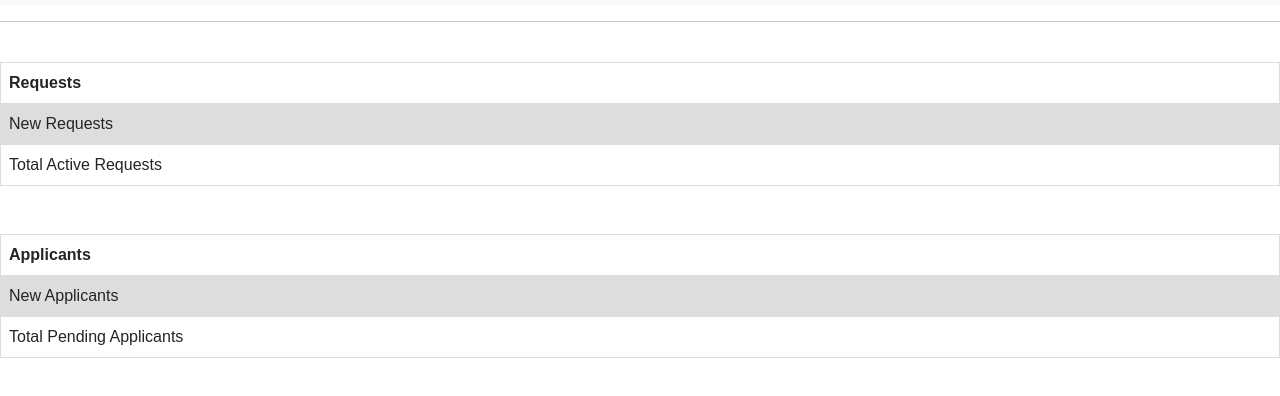
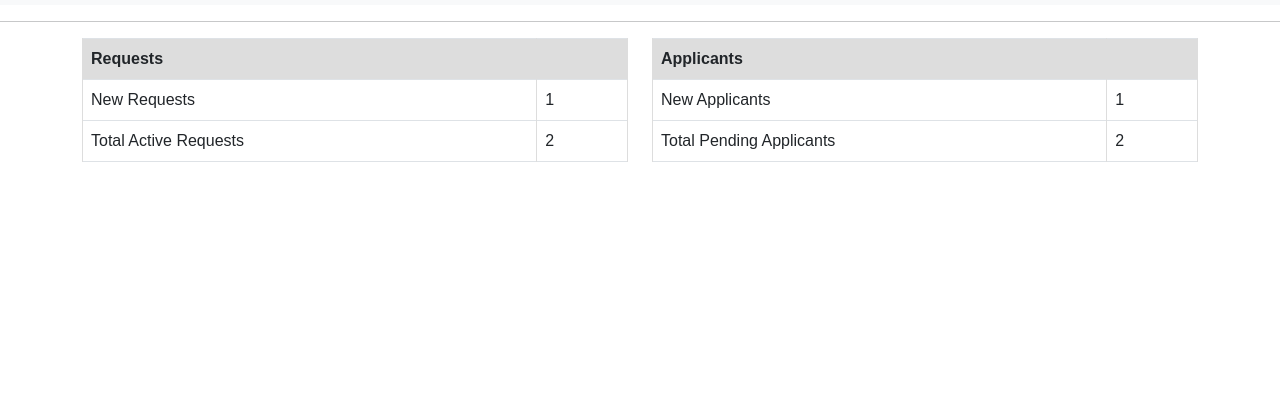
Before and after one commit to tutrilla/startup, a plain HTML site: page dashboard.html in a window 1280 px wide. Shown: the part 152-548 px from the top of the page. Drawn offline with nearby package versions, Linux system fonts and the light colour scheme.

Commit message:
Added styling to dashboard, put in placeholders for numbers of applicants and requests

```diff
--- a/dashboard.html
+++ b/dashboard.html
@@ -73,36 +73,52 @@
     </header>
 
     <main>
-        <!-- This is the request board -->
-        <br>
-        <table>
+        <div class="container">
+            <div class="row">
+                <div class="col-md-6">
+                    <table class="table table-bordered">
+                        <thead>
                             <tr>
-                <th>Requests</th>
+                                <th style="background-color: #dddddd;">Requests</th>
+                                <th style="background-color: #dddddd;" class="col-md-2"></th>
                             </tr>
+                        </thead>
+                        <tbody>
                             <tr>
                                 <td>New Requests</td>
+                                <td>1</td>
                             </tr>
                             <tr>
                                 <td>Total Active Requests</td>
+                                <td>2</td>
                             </tr>
+                        </tbody>
                     </table>
-        <br>
-
-        <!-- This is the applicant dashboard -->
-        <br>
-        <table>
+                </div>
+                <div class="col-md-6">
+                    <table class="table table-bordered">
+                        <thead>
                             <tr>
-                <th>Applicants</th>
+                                <th style="background-color: #dddddd;">Applicants</th>
+                                <th style="background-color: #dddddd;" class="col-md-2"></th>
                             </tr>
+                        </thead>
+                        <tbody>
                             <tr>
                                 <td>New Applicants</td>
+                                <td>1</td>
                             </tr>
                             <tr>
                                 <td>Total Pending Applicants</td>
+                                <td>2</td>
                             </tr>
+                        </tbody>
                     </table>
-        <br>
-
+                </div>
+            </div>
+        </div>
     </main>
 
+
+
 </html>
```
Lines whose indentation alone changed are shown as unchanged.
